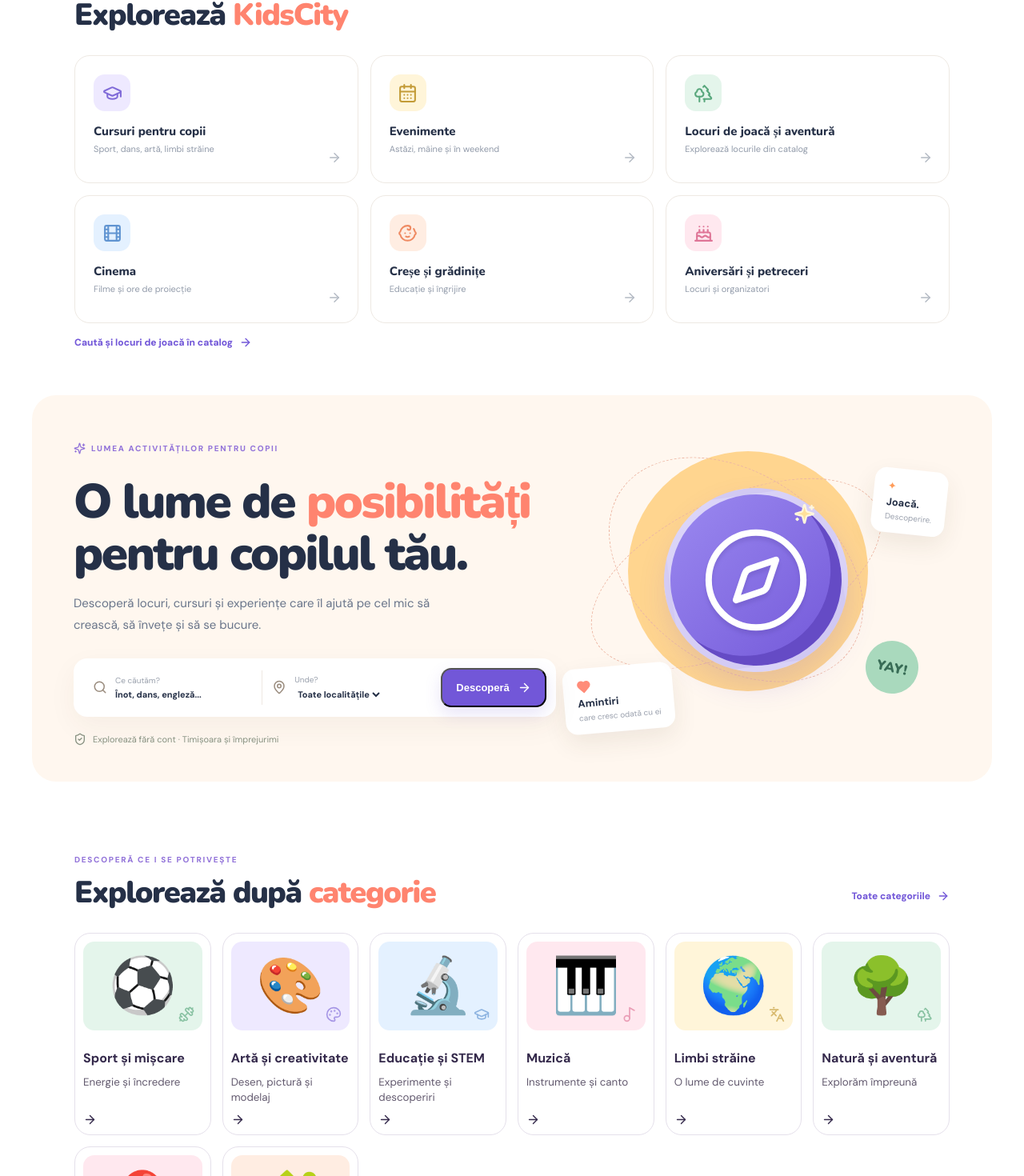
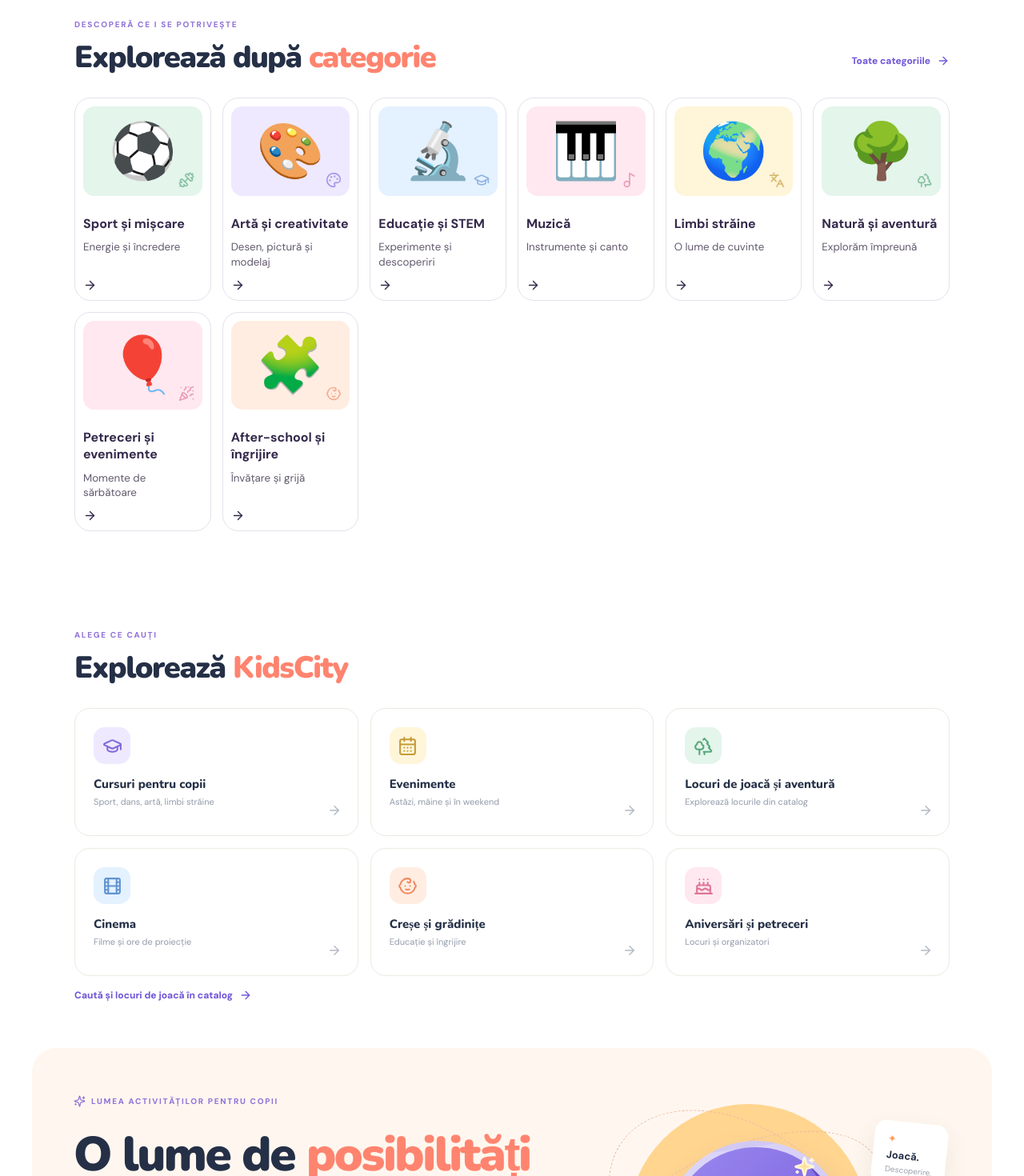
Before and after one commit to claudiamilovan9-svg/Kidscity-, a Next.js app: page / in a window 1280 px wide. Shown: the part 172-1642 px from the top of the page at 80% size. Built offline with nearby package versions, Linux system fonts and the light colour scheme; no server answers; the database is empty.

Commit message:
Show Explore by category first on homepage

```diff
--- a/app/page.tsx
+++ b/app/page.tsx
@@ -27,6 +27,11 @@ const places = ["Timișoara", "Dumbrăvița", "Giroc", "Moșnița Nouă", "Ghiro
 export default function Home() {
   return (
     <main>
+      <section className="section" id="categorii">
+        <div className="section-heading"><div><span className="eyebrow">DESCOPERĂ CE I SE POTRIVEȘTE</span><h2>Explorează după <span>categorie</span></h2></div><Link className="text-link" href="/activitati">Toate categoriile <ArrowRight size={16}/></Link></div>
+        <div style={{display:"grid",gridTemplateColumns:"repeat(auto-fit,minmax(min(100%,145px),1fr))",gap:14}}>{categories.map(({name,detail,icon:Icon,tone,slug,emoji}) => <Link href={`/activitati?category=${slug}`} key={slug} style={{display:"flex",flexDirection:"column",gap:10,padding:10,border:"1px solid #e5e0eb",borderRadius:20,background:"#fff",color:"#34294b",textDecoration:"none",minWidth:0}}><div className={"category-icon "+tone} style={{width:"100%",height:"auto",aspectRatio:"4/3",borderRadius:14,display:"grid",placeItems:"center",position:"relative",overflow:"hidden"}}><span aria-hidden="true" style={{fontSize:"clamp(42px,8vw,68px)",lineHeight:1}}>{emoji}</span><Icon aria-hidden="true" size={20} style={{position:"absolute",right:10,bottom:10,opacity:.65}}/></div><strong style={{fontSize:16,lineHeight:1.3,overflowWrap:"anywhere"}}>{name}</strong><small style={{lineHeight:1.4,color:"#62596e"}}>{detail}</small><ArrowRight size={17} style={{marginTop:"auto"}}/></Link>)}</div>
+      </section>
+
       <section className="section" style={{paddingTop:32,paddingBottom:24}}>
         <div className="section-heading"><div><span className="eyebrow">ALEGE CE CAUȚI</span><h2>Explorează <span>KidsCity</span></h2></div></div>
         <div className="category-grid">{quickSections.map(({name,detail,icon:Icon,tone,href})=><Link className="category-card" href={href} key={name}><span className={"category-icon "+tone}><Icon size={25}/></span><strong>{name}</strong><small>{detail}</small><ArrowRight className="category-arrow" size={18}/></Link>)}</div>
@@ -69,10 +74,7 @@ export default function Home() {
         </div>
       </section>
 
-      <section className="section" id="categorii">
-        <div className="section-heading"><div><span className="eyebrow">DESCOPERĂ CE I SE POTRIVEȘTE</span><h2>Explorează după <span>categorie</span></h2></div><Link className="text-link" href="/activitati">Toate categoriile <ArrowRight size={16}/></Link></div>
-        <div style={{display:"grid",gridTemplateColumns:"repeat(auto-fit,minmax(min(100%,145px),1fr))",gap:14}}>{categories.map(({name,detail,icon:Icon,tone,slug,emoji}) => <Link href={`/activitati?category=${slug}`} key={slug} style={{display:"flex",flexDirection:"column",gap:10,padding:10,border:"1px solid #e5e0eb",borderRadius:20,background:"#fff",color:"#34294b",textDecoration:"none",minWidth:0}}><div className={"category-icon "+tone} style={{width:"100%",height:"auto",aspectRatio:"4/3",borderRadius:14,display:"grid",placeItems:"center",position:"relative",overflow:"hidden"}}><span aria-hidden="true" style={{fontSize:"clamp(42px,8vw,68px)",lineHeight:1}}>{emoji}</span><Icon aria-hidden="true" size={20} style={{position:"absolute",right:10,bottom:10,opacity:.65}}/></div><strong style={{fontSize:16,lineHeight:1.3,overflowWrap:"anywhere"}}>{name}</strong><small style={{lineHeight:1.4,color:"#62596e"}}>{detail}</small><ArrowRight size={17} style={{marginTop:"auto"}}/></Link>)}</div>
-      </section>
+
 
       <section className="trust-strip"><div><strong>Un singur loc</strong><span>pentru idei și activități</span></div><div><strong>Pe vârsta copilului</strong><span>recomandări mai potrivite</span></div><div><strong>Aproape de tine</strong><span>în Timișoara și localitățile vecine</span></div></section>
 
```
